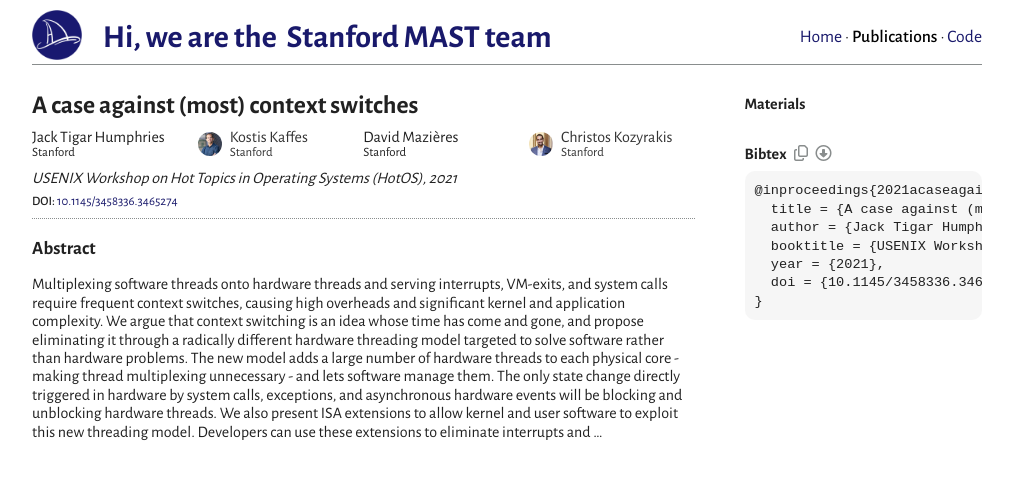
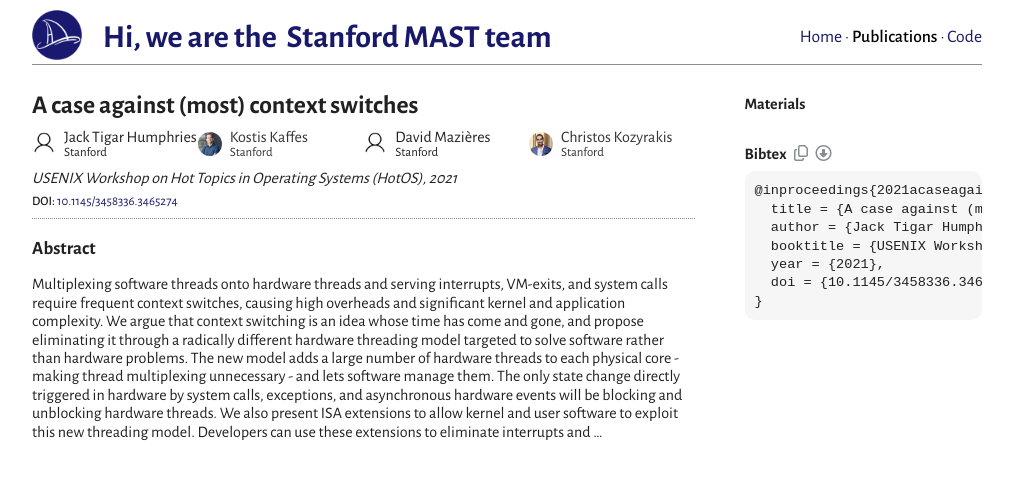
Before and after one commit to stanford-mast/stanford-mast.github.io, a Jekyll site: the page built from _pubs/2021/a_case_against_most_context_switches.md, in a window 1280 px wide. Shown: the top 480 px of the page, without its empty margins (133-1146 px from the left). Built offline with Jekyll 4.4.1, drawn with Linux system fonts in a browser that asks for light colours; nearby versions of some CDN libraries.

Commit message:
Default image for authors

```diff
--- a/_layouts/pub.html
+++ b/_layouts/pub.html
@@ -81,7 +81,11 @@
               {% assign person_url = author.url | default:person.url %}
               <p class="pure-u-1-2 pure-u-md-1-4">
                 {% if person_url %}<a href="{{person_url}}">{% endif %}
-                {% if person %}<img src="/imgs/people/{{author.key}}.jpg" alt="" />{% endif %}
+                {% if person %}
+                  <img src="/imgs/people/{{author.key}}.jpg" alt="" />
+                {% else %}
+                  <img src="/imgs/people/default.jpg" alt="" />
+                {% endif %}
                 <span class="name">{{author.name | default:person.name}}{% if author.equal %}*{% endif %}</span>
                 <span class="affiliation">
                   {% if person %}
```
Also changed, not shown: imgs/people/default.jpg (added).
